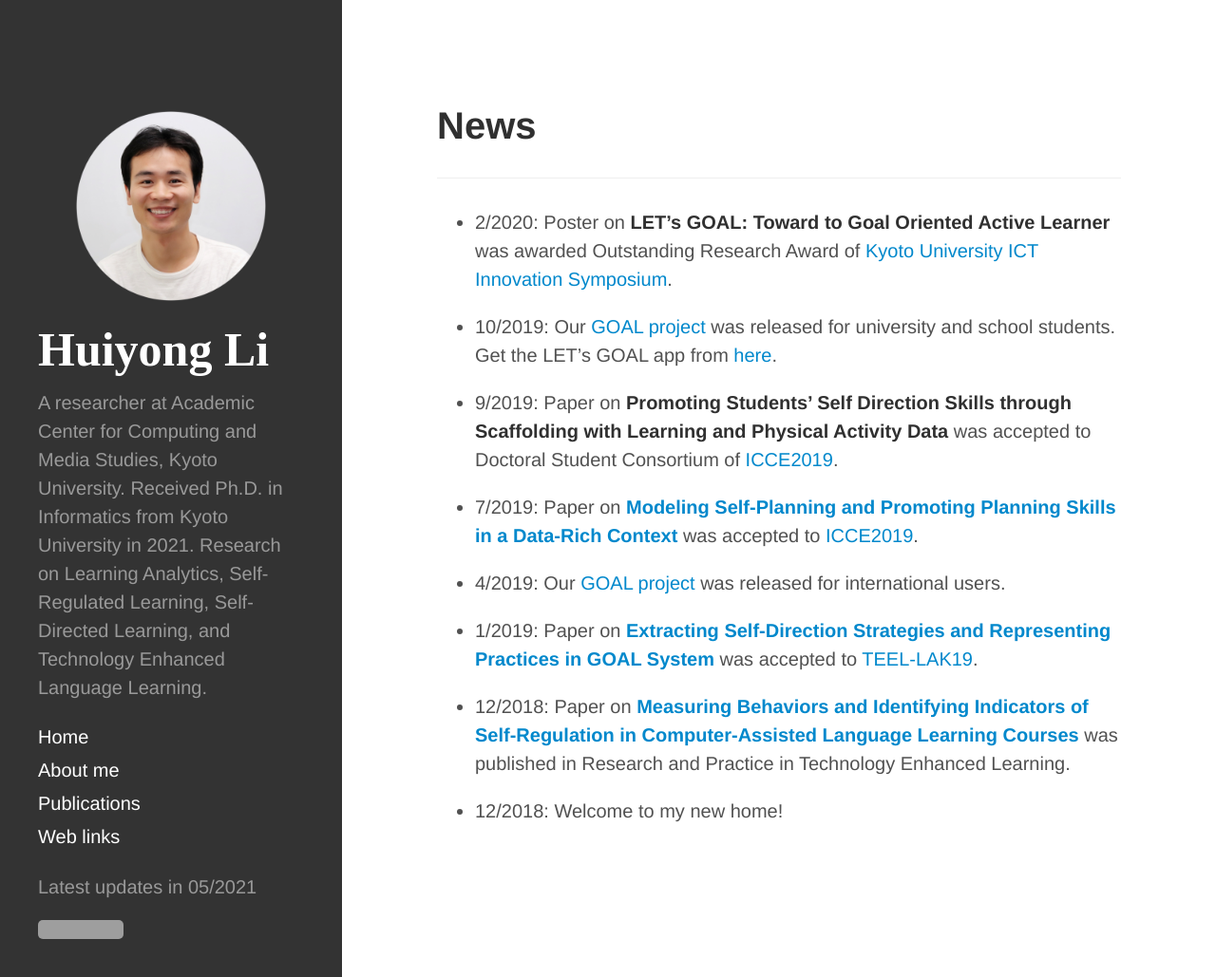
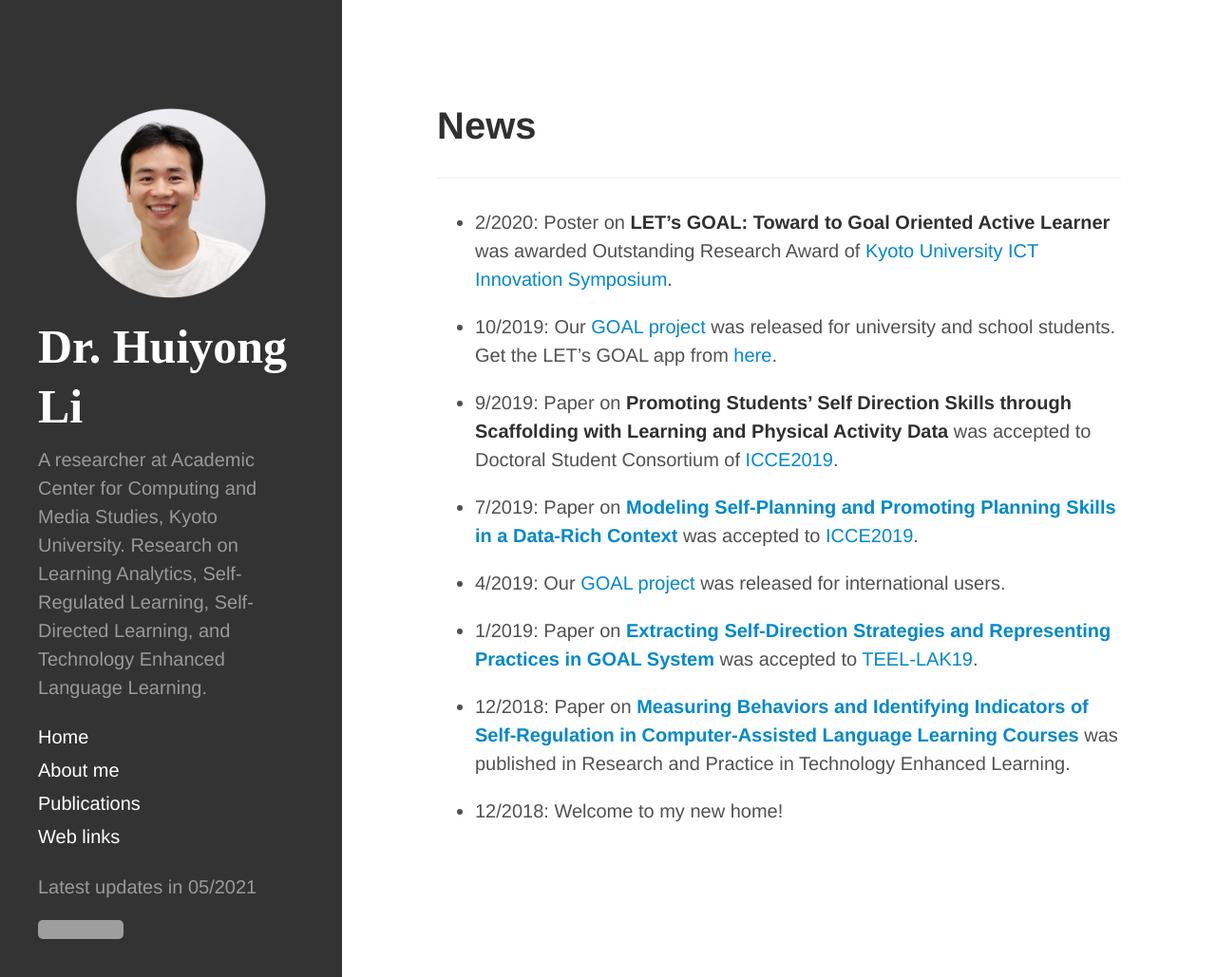
Before and after one commit to li-huiyong/li-huiyong.github.io, a Jekyll site: the page built from index.md, in a window 1280 px wide and 1029 px high. Shown: the whole window at 95% size. Built offline with Jekyll 4.4.1, drawn with Linux system fonts in a browser that asks for light colours; nearby versions of some CDN libraries; some web fonts are replaced; our own code applies the rules of GitHub Pages for plain Markdown files; grey boxes are pictures that could not be loaded.

```diff
--- a/_config.yml
+++ b/_config.yml
@@ -5,9 +5,9 @@ highlighter:      rouge
 permalink:        /404.html
 
 # Setup
-title:            Huiyong Li
+title:            Dr. Huiyong Li
 tagline:          'Site'
-description:      'A researcher at Academic Center for Computing and Media Studies, Kyoto University. Received Ph.D. in Informatics from Kyoto University in 2021. Research on Learning Analytics, Self-Regulated Learning, Self-Directed Learning, and Technology Enhanced Language Learning.'
+description:      'A researcher at Academic Center for Computing and Media Studies, Kyoto University. Research on Learning Analytics, Self-Regulated Learning, Self-Directed Learning, and Technology Enhanced Language Learning.'
 url:              https://li-huiyong.github.io
 baseurl:          https://li-huiyong.github.io/
 update:           05/2021
```
